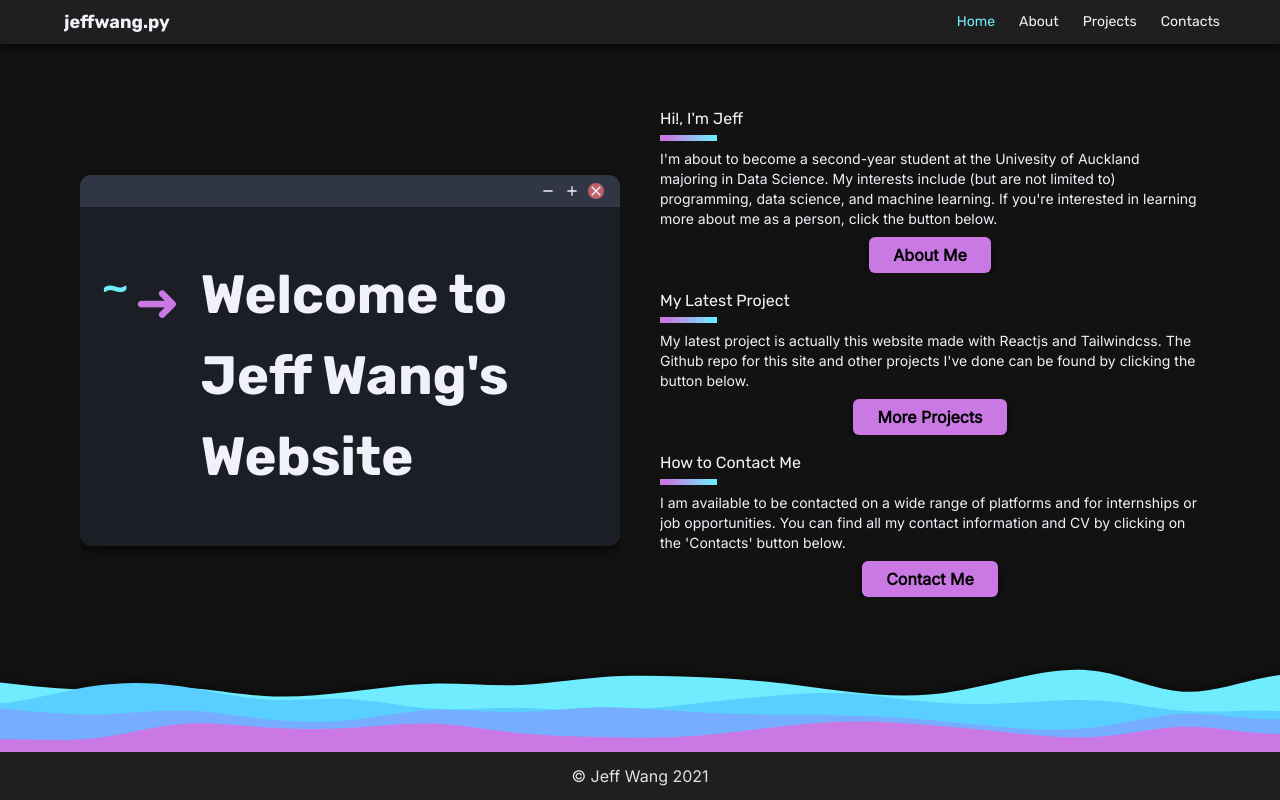
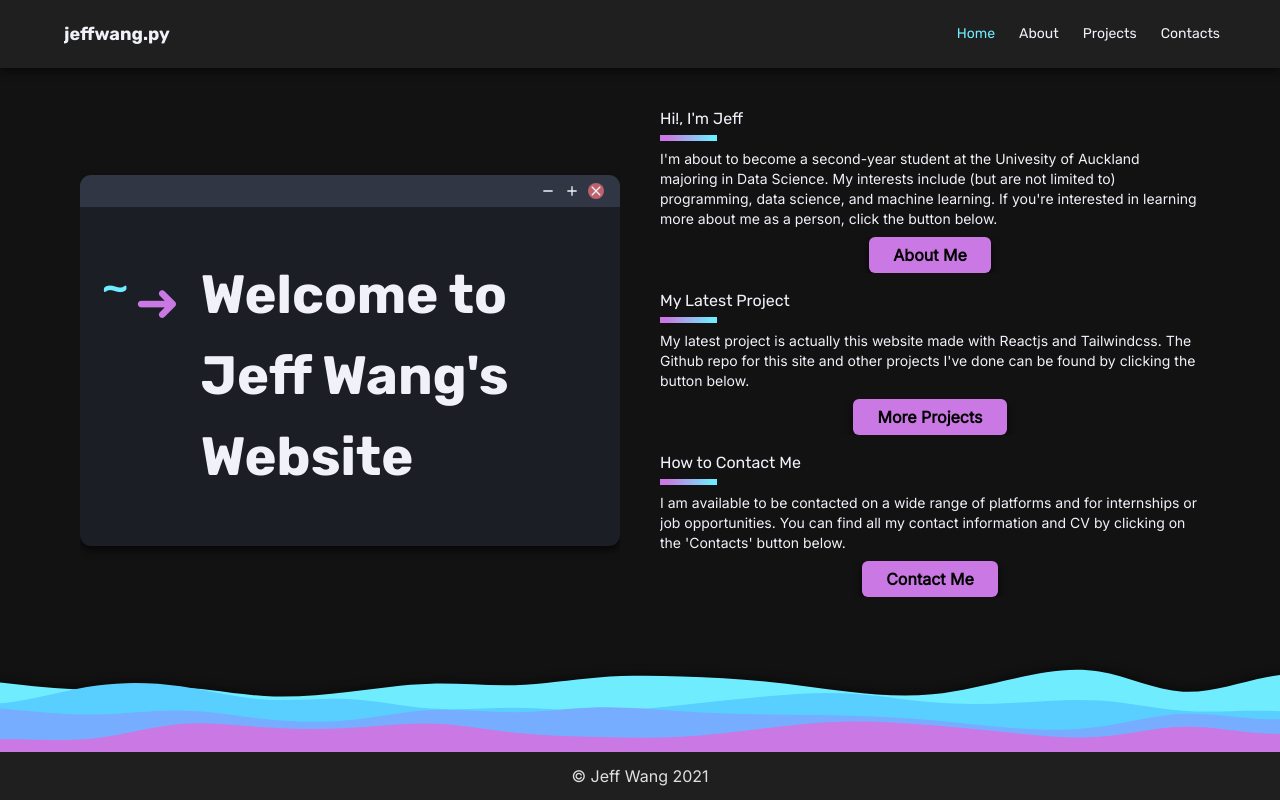
Before and after one commit to Zenoix/Personal-Website, a React (Create React App) app: page / in a window 1280 px wide. Built offline with nearby package versions, Linux system fonts and the light colour scheme.

Commit message:
Navbar padding

```diff
--- a/src/components/Navbar.jsx
+++ b/src/components/Navbar.jsx
@@ -10,7 +10,7 @@ const Navbar = () => {
   };
 
   return (
-    <nav className='z-50 flex flex-wrap items-center justify-between w-full py-3 md:py-0 px-0 text-lg lg:absolute 3xl:justify-center'>
+    <nav className='z-50 flex flex-wrap items-center justify-between w-full py-3 lg:py-3 px-0 text-lg lg:absolute 3xl:justify-center'>
         <div className='px-6 md:px-8 md:ml-8 3xl:mr-96'>
           <h2 className='font-bold 3xl:mr-60'>jeffwang.py</h2>
         </div>
```
